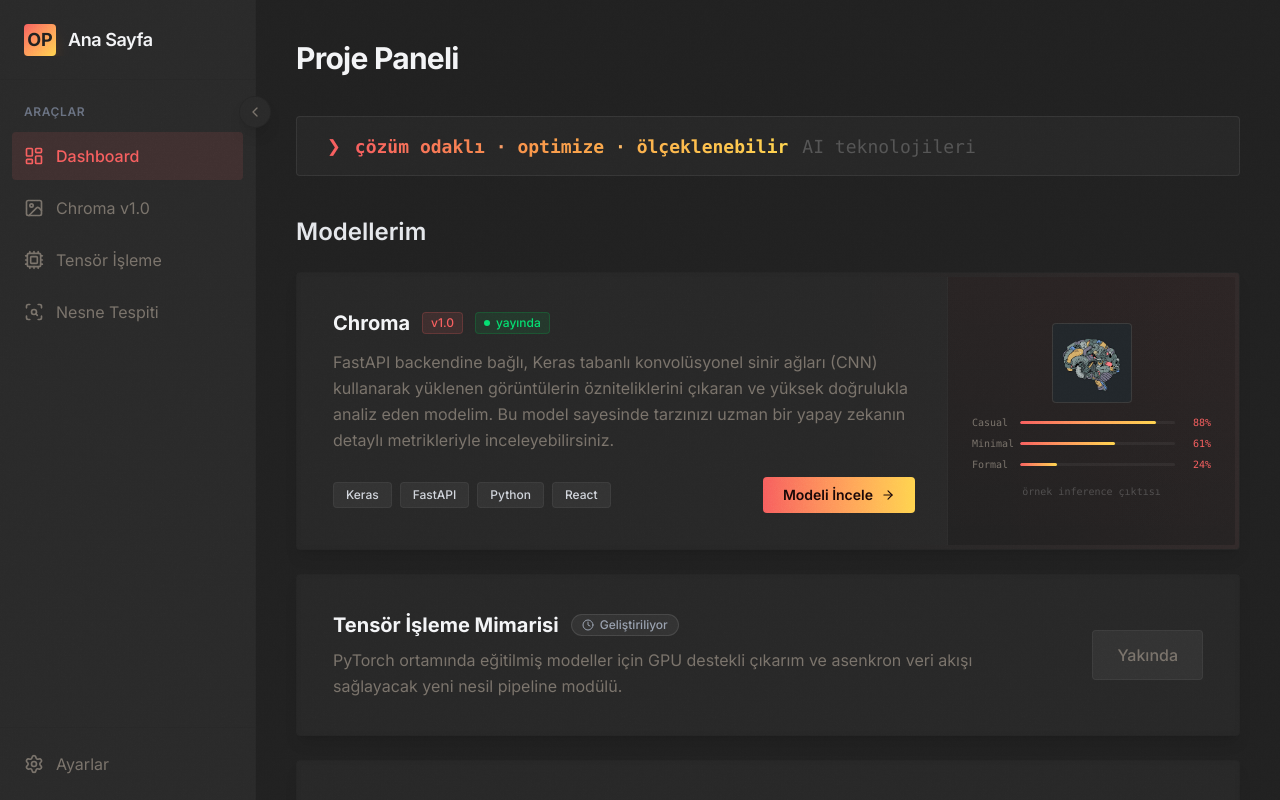
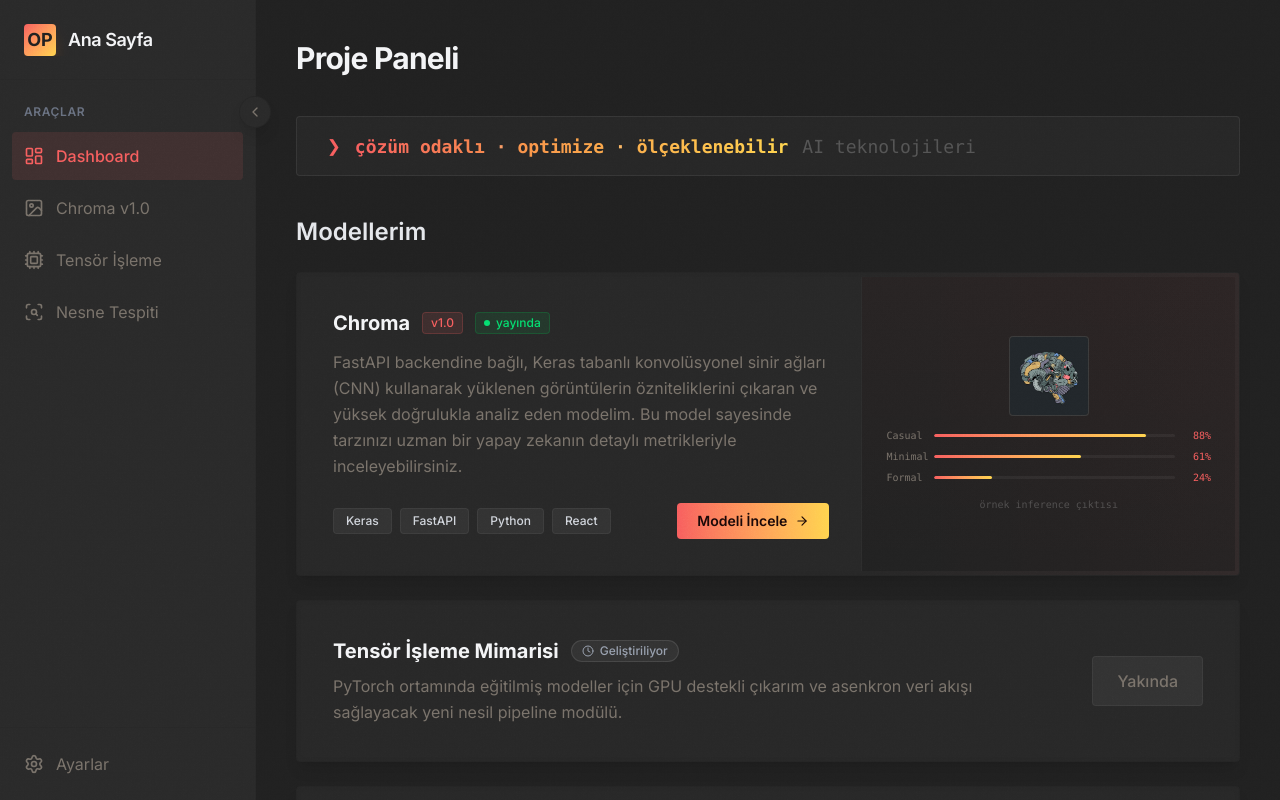
Before and after one commit to omerfarukpirhasanoglu/pirhasanoglu.com, a Next.js app: page /dashboard in a window 1280 px wide. Built offline with nearby package versions, Linux system fonts and the light colour scheme.

Commit message:
description/image

```diff
--- a/src/app/dashboard/page.tsx
+++ b/src/app/dashboard/page.tsx
@@ -48,7 +48,7 @@ export default function DashboardPage() {
           <div className="bg-surface/50 rounded-sm flex flex-col md:flex-row relative z-10">
 
             {/* Sol — metin */}
-            <div className="flex-1 p-6 md:p-8 flex flex-col min-w-0">
+            <div className="md:w-[60%] p-6 md:p-8 flex flex-col min-w-0">
               <div className="flex items-center gap-3 mb-3">
                 <h3 className="text-xl font-bold text-gray-100">Chroma</h3>
                 <span className="text-xs font-medium px-2 py-0.5 rounded-sm bg-accent/10 border border-accent/20 text-accent">v1.0</span>
@@ -75,7 +75,7 @@ export default function DashboardPage() {
             </div>
 
             {/* Sağ — inference sonucu */}
-            <div className="w-full md:w-72 shrink-0 border-t md:border-t-0 md:border-l border-white/5 flex flex-col items-center justify-center gap-3 p-6 bg-black/15 relative">
+            <div className="w-full md:w-[40%] shrink-0 border-t md:border-t-0 md:border-l border-white/5 flex flex-col items-center justify-center gap-3 p-6 bg-black/15 relative">
               <div className="absolute inset-0 bg-linear-to-b from-accent/3 to-transparent pointer-events-none" />
               <div className="relative z-10 flex flex-col items-center gap-3 w-full">
                 <div className="w-20 h-20 rounded-sm border border-white/8 bg-surface flex items-center justify-center overflow-hidden">
```
